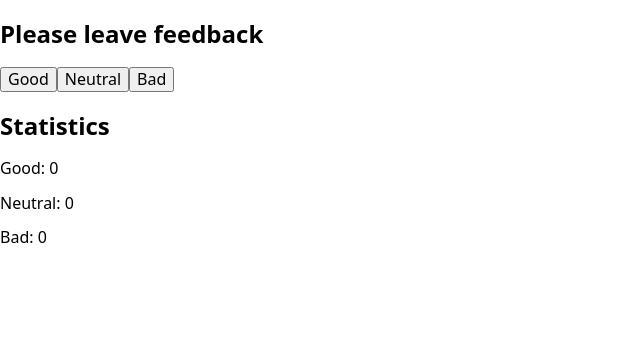
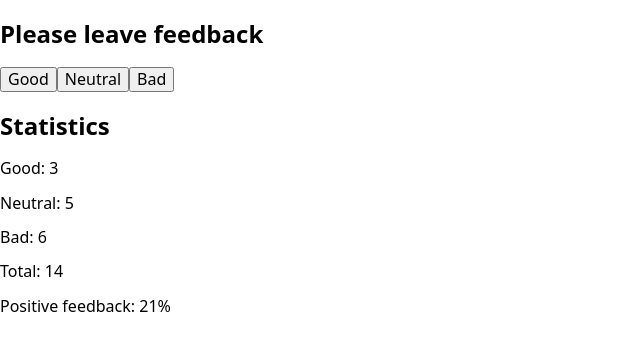
Before and after one commit to Feride-Sham/goit-react-hw-02-feedback, a React (Create React App) app: page / in a window 1280 px wide. Shown: the top 350 px of the page, without its empty margins (0-640 px from the left). Built offline with nearby package versions, Linux system fonts and the light colour scheme.

Commit message:
feat: add total and positive feedback

```diff
--- a/src/App.js
+++ b/src/App.js
@@ -7,12 +7,27 @@ import "./App.css";
 
 class App extends Component {
   state = {
-    good: 0,
-    neutral: 0,
-    bad: 0,
+    good: 3,
+    neutral: 5,
+    bad: 6,
   };
 
+  countTotalFeedback() {
+    const { good, neutral, bad } = this.state;
+    return good + neutral + bad;
+  }
+
+  countPositiveFeedbackPercentage() {
+    const { good } = this.state;
+    const total = this.countTotalFeedback();
+    return Math.round((good / total) * 100);
+  }
+
   render() {
+    const { good, neutral, bad } = this.state;
+    const countTotalFeedback = this.countTotalFeedback();
+    const countPositiveFeedbackPercentage = this.countPositiveFeedbackPercentage();
+
     return (
       <div className="App">
         <h2>Please leave feedback</h2>
@@ -21,9 +36,11 @@ class App extends Component {
         <div>
           <h2>Statistics</h2>
           <Statistics
-            good={this.state.good}
-            neutral={this.state.neutral}
-            bad={this.state.bad}
+            good={good}
+            neutral={neutral}
+            bad={bad}
+            total={countTotalFeedback}
+            positivePercentage={countPositiveFeedbackPercentage}
           />
         </div>
       </div>
--- a/src/components/Statistics/Statistics.js
+++ b/src/components/Statistics/Statistics.js
@@ -1,14 +1,14 @@
 import React from "react";
 // import s from "./Statistics.module.css";
 
-const Statistics = ({ good, neutral, bad }) => {
-  return (
+const Statistics = ({ good, neutral, bad, total, positivePercentage }) => (
   <div>
     <p>Good: {good}</p>
     <p>Neutral: {neutral}</p>
     <p>Bad: {bad}</p>
+    <p>Total: {total}</p>
+    <p>Positive feedback: {positivePercentage}%</p>
   </div>
 );
-};
 
 export default Statistics;
```
Lines whose indentation alone changed are shown as unchanged.
